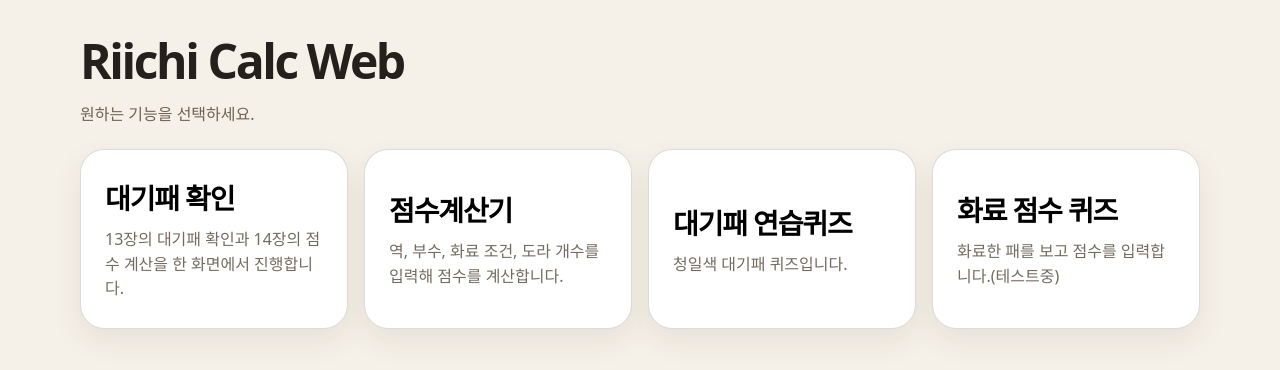
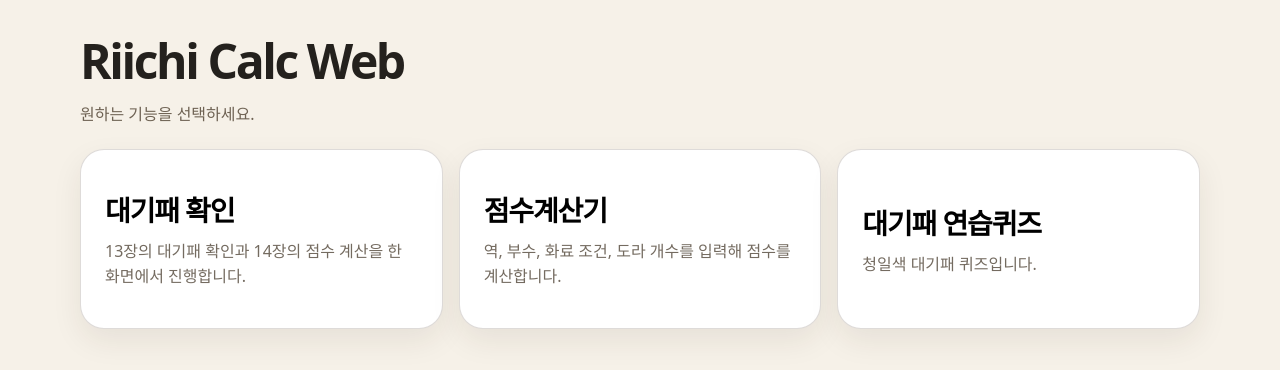
Before and after one commit to puddinggggg/riichi-calc, a React (Vite) app: page / in a window 1280 px wide. Shown: the top 370 px of the page. Built offline with nearby package versions, Linux system fonts and the light colour scheme.

Commit message:
hide quiz

```diff
--- a/src/App.jsx
+++ b/src/App.jsx
@@ -404,10 +404,10 @@ export default function App() {
             <MenuTitle>대기패 연습퀴즈</MenuTitle>
             <MenuDesc>청일색 대기패 퀴즈입니다.</MenuDesc>
           </MenuButton>
-          <MenuButton type="button" onClick={() => setMode('scoreQuiz')}>
+          {/* <MenuButton type="button" onClick={() => setMode('scoreQuiz')}>
             <MenuTitle>화료 점수 퀴즈</MenuTitle>
             <MenuDesc>화료한 패를 보고 점수를 입력합니다.(테스트중)</MenuDesc>
-          </MenuButton>
+          </MenuButton> */}
           {/* <MenuButton type="button" onClick={() => setMode('scoreQuizTest')}>
             <MenuTitle>[테스트] 점수퀴즈 검수</MenuTitle>
             <MenuDesc>임시 메뉴입니다. 전체 점수퀴즈 문제를 시간 제한 없이 이전/다음으로 확인합니다.</MenuDesc>
```
